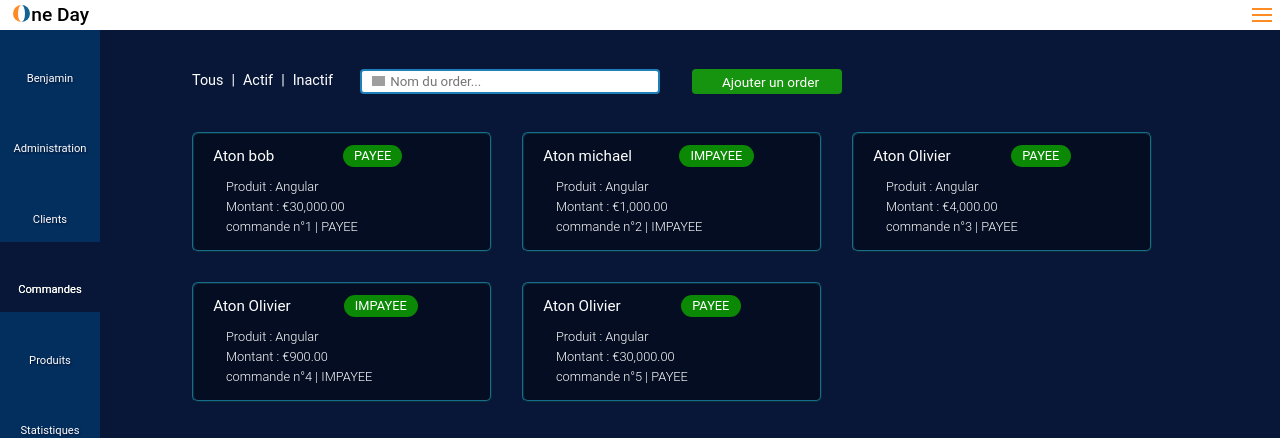
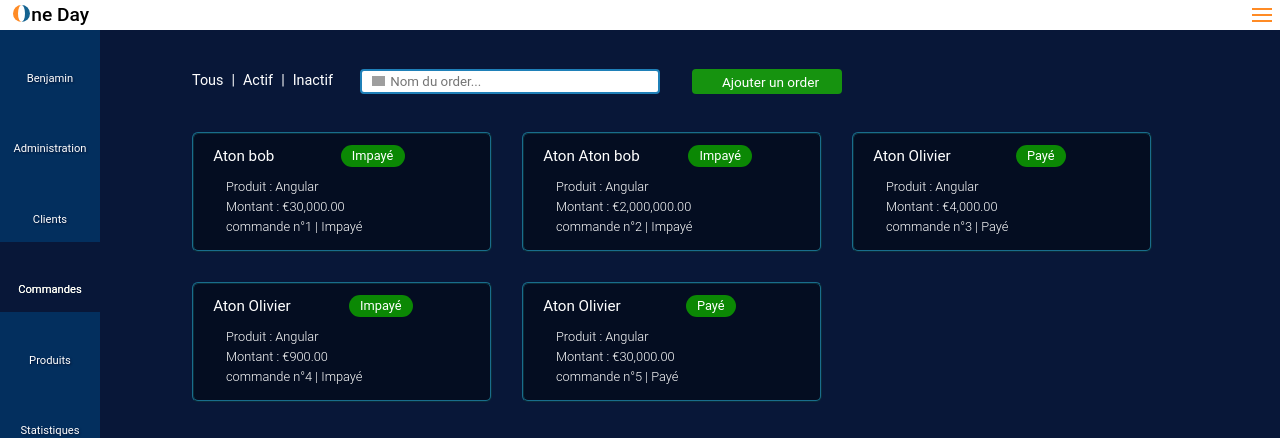
Before and after one commit to CGERARD35/projet-EPSI-angular, an Angular app: page /orders/list in a window 1280 px wide. Shown: the top 438 px of the page. Built offline with nearby package versions, Linux system fonts and the light colour scheme; data requests are answered from the project's data file; grey boxes are pictures that could not be loaded; some icons are missing.

Commit message:
orrders update + orders list

```diff
--- a/mock_db/db.json
+++ b/mock_db/db.json
@@ -1,159 +1,177 @@
 {
-  "clients" : [
+  "clients": [
     {
-      "id":1,
+      "id": 1,
       "nom": "Olivier",
       "prenom": "Aton",
       "societe": "New Team",
       "portable": "0609080706",
       "fixe": "0299675432",
-      "statut" : "actif",
-      "notes" : "blablablalabla",
-      "mail" : "Bob@Bob"
+      "statut": "actif",
+      "notes": "blablablalabla",
+      "mail": "Bob@Bob"
     },
     {
-      "id":2,
+      "id": 2,
+      "nom": "Olivier",
+      "prenom": "Bruce",
+      "societe": "New Team",
+      "portable": "0609080706",
+      "fixe": "0299675432",
+      "statut": "actif",
+      "notes": "blablablalabla",
+      "mail": "Bob@Bob"
+    },
+    {
+      "id": 3,
       "nom": "Olivier",
       "prenom": "Aton",
       "societe": "New Team",
       "portable": "0609080706",
       "fixe": "0299675432",
-      "statut" : "actif",
-      "notes" : "blablablalabla",
-      "mail" : "Bob@Bob"
+      "statut": "actif",
+      "notes": "blablablalabla",
+      "mail": "Bob@Bob"
     },
     {
-      "id":3,
+      "id": 4,
       "nom": "Olivier",
       "prenom": "Aton",
       "societe": "New Team",
       "portable": "0609080706",
       "fixe": "0299675432",
-      "statut" : "actif",
-      "notes" : "blablablalabla",
-      "mail" : "Bob@Bob"
+      "statut": "actif",
+      "notes": "blablablalabla",
+      "mail": "Bob@Bob"
     },
     {
-      "id":4,
+      "id": 5,
       "nom": "Olivier",
       "prenom": "Aton",
       "societe": "New Team",
       "portable": "0609080706",
       "fixe": "0299675432",
-      "statut" : "actif",
-      "notes" : "blablablalabla",
-      "mail" : "Bob@Bob"
-    },
-    {
-      "id":5,
-      "nom": "Olivier",
-      "prenom": "Aton",
-      "societe": "New Team",
-      "portable": "0609080706",
-      "fixe": "0299675432",
-      "statut" : "actif",
-      "notes" : "blablablalabla",
-      "mail" : "Bob@Bob"
+      "statut": "actif",
+      "notes": "blablablalabla",
+      "mail": "Bob@Bob"
     }
   ],
-
-  "commande" : [
+  "commande": [
     {
       "id": 1,
-      "company": "Capgemini",
-      "date_commande": "12/03/22",
+      "dateCommande": "12/03/22",
       "prix": "30000",
-      "duree": "3 jours",
-      "statut" : "PAYEE",
+      "duree": "3",
+      "statut": "Impayé",
       "client": {
-        "nom" : "Aton",
-        "prenom" : "bob"
+        "nom": "Aton",
+        "prenom": "bob",
+        "notes": "zaezaeazeaze"
       },
       "produit": {
-        "nomProduit" : "Angular"
+        "nomProduit": "Angular"
       }
     },
     {
-      "id":2,
-      "company": "Renault",
-      "date_commande": "22/05/22",
-      "prix": "1000",
-      "duree": "4 jours",
-      "statut" : "IMPAYEE",
+      "id": 2,
+      "dateCommande": "22/05/20",
+      "prix": "2000000",
+      "duree": "4",
+      "statut": "Impayé",
+      "notes": "zaezaeazeaze",
       "client": {
-        "nom" : "Aton",
-        "prenom" : "michael"
+        "nom": "Aton",
+        "prenom": "Aton bob",
+        "company": "Capgemini"
       },
       "produit": {
-        "nomProduit" : "Angular"
+        "nomProduit": "Angular"
       }
     },
     {
-      "id":3,
-      "company": "Sopra Steria",
-      "date_commande": "02/10/22",
+      "id": 3,
+      "dateCommande": "02/10/22",
       "prix": "4000",
-      "duree": "7 jours",
-      "statut" : "PAYEE",
+      "duree": "7",
+      "statut": "Payé",
+      "notes": "zaezaeazeaze",
       "client": {
-        "nom" : "Aton",
-        "prenom" : "Olivier"
+        "nom": "Aton",
+        "prenom": "Olivier",
+        "company": "Capgemini"
       },
       "produit": {
-        "nomProduit" : "Angular"
+        "nomProduit": "Angular"
       }
     },
     {
-      "id":4,
-      "company": "Mercedes",
+      "id": 4,
       "dateCommande": "12/09/21",
       "prix": "900",
-      "duree": "1 jour",
-      "statut" : "IMPAYEE",
+      "duree": "1",
+      "statut": "Impayé",
+      "notes": "zaezaeazeaze",
       "client": {
-        "nom" : "Aton",
-        "prenom" : "Olivier"
+        "nom": "Aton",
+        "prenom": "Olivier",
+        "company": "Capgemini"
       },
       "produit": {
-        "nomProduit" : "Angular"
+        "nomProduit": "Angular"
       }
     },
     {
-      "id":5,
-      "company": "Zalando",
-      "date_commande": "02/07/22",
+      "id": 5,
+      "dateCommande": "02/07/22",
       "prix": "30000",
-      "duree": "10 jours",
-      "statut" : "PAYEE",
+      "duree": "10",
+      "statut": "Payé",
+      "notes": "zaezaeazeaze",
       "client": {
-        "nom" : "Aton",
-        "prenom" : "Olivier"
+        "nom": "Aton",
+        "prenom": "Olivier",
+        "company": "Capgemini"
       },
       "produit": {
-        "nomProduit" : "Angular"
+        "nomProduit": "Angular"
       }
     }
   ],
-  "produit" : [
+  "produit": [
     {
-      "id":1, "nom": "Site vitrine", "type": "Aton",
-      "prix": "1500","statut" : "actif"
+      "id": 1,
+      "nom": "Site vitrine",
+      "type": "Aton",
+      "prix": "1500",
+      "statut": "actif"
     },
     {
-      "id":2, "nom": "CRM JAVA ANGULAR", "type": "Aton",
-      "prix": "5000","statut" : "actif"
+      "id": 2,
+      "nom": "CRM JAVA ANGULAR",
+      "type": "Aton",
+      "prix": "5000",
+      "statut": "actif"
     },
     {
-      "id":3, "nom": "Site e-commerce", "type": "Aton",
-      "prix": "500","statut" : "actif"
+      "id": 3,
+      "nom": "Site e-commerce",
+      "type": "Aton",
+      "prix": "500",
+      "statut": "actif"
     },
     {
-      "id":4, "nom": "Site LuiViThon", "type": "Aton",
-      "prix": "1500","statut" : "actif"
+      "id": 4,
+      "nom": "Site LuiViThon",
+      "type": "Aton",
+      "prix": "1500",
+      "statut": "actif"
     },
     {
-      "id":5, "nom": "Site vitrine", "type": "Aton",
-      "prix": "1500","statut" : "actif"
+      "id": 5,
+      "nom": "Site vitrine",
+      "type": "Aton",
+      "prix": "1500",
+      "statut": "actif"
     }
   ]
 }
--- a/src/app/core/models/order.ts
+++ b/src/app/core/models/order.ts
@@ -1,29 +1,29 @@
-import {OrderI} from "../interface/order-i";
+import {ClientOrderI, OrderI, ProduitOrderI} from "../interface/order-i";
 
-export class Order implements OrderI{
-  "id": 0;
-  "company": '';
-  "date_commande": '';
-  "prix": 0;
-  "duree": '';
-  "statut" : '';
-  "nomClient" : '';
-  "prenomClient" :'';
-  "nomUser" : '';
-  "nomProduit" : '';
-  "client": {
-    "nom": '';
-    "prenom": '';
-  }
-  "produit": {
-    "nomProduit" : '';
-  }
+export class Order implements OrderI {
+  id = 0;
+  dateCommande = '';
+  prix = 0;
+  duree = '';
+  statut = '';
+  notes = '';
+  client: ClientOrderI = new Cli();
+  produit = new Produit();
 
-
-  constructor(obj? : Partial<Order>) {
+  constructor(obj?: Partial<Order>) {
     if (obj) {
       Object.assign(this, obj);
     }
   }
 
 }
+
+export class Cli implements ClientOrderI {
+  nom = '';
+  prenom = '';
+  company = '';
+}
+
+export class Produit implements ProduitOrderI {
+  nomProduit = '';
+}
--- a/src/app/orders/pages/page-add-orders/page-add-orders.component.html
+++ b/src/app/orders/pages/page-add-orders/page-add-orders.component.html
@@ -1 +1,71 @@
-<p>page-add-orders works!</p>
+<!-- Début Formulaire Modifier la commande -->
+<section class="section-form">
+  <form class="form" method="post">
+    <div class="title-bloc">
+      <h1 class="form-title">Modifier la commande</h1>
+      <div class="form-button">
+        <button class="principal-button" id="edit-button" type="submit" routerLink="/orders" (click)="createOrder()"> Modifier</button>
+        <button class="principal-button" id="cancel" type="button" routerLink="/orders">Annuler</button>
+      </div>
+    </div>
+    <div class="bloc">
+      <div class="form-bloc">
+        <div class="form-line">
+
+        </div>
+
+
+
+        <div class="form-line">
+          <label for="client-first-name">Date de la commande</label>
+          <input id="client-first-name" placeholder="Saisir la date de la commande"
+                 type="text" name="clientFirstName" required>
+        </div>
+
+<!--        <div class="form-line">-->
+<!--          <p class="title">Société</p>-->
+<!--          <p>{{order?.client?.company}}</p>-->
+<!--        </div>-->
+
+        <div class="form-line">
+          <label for="portable-phone">Durée de la prestation (en jours)</label>
+          <input id="portable-phone" placeholder="Saisir la durée de la prestation"
+                 type="tel" name="portablePhone" required>
+        </div>
+
+        <div class="form-line">
+          <label for="fix-phone">Prix de la commande</label>
+          <input id="fix-phone" placeholder="Saisir le prix de la commande~"
+                 type="tel" name="fixPhone" required>
+        </div>
+      </div>
+      <div class="form-bloc">
+        <fieldset class="form-line">
+          <legend>Statut</legend>
+          <div class="form-radio">
+            <div class="radio-option">
+              <input type="radio" id="paye" name="statut"
+                     value="Payé">
+              <label for="paye">Payé</label>
+            </div>
+            <div class="radio-option">
+              <input type="radio" id="impaye" name="statut"
+                     value="Impayé" required>
+              <label for="impaye">Impayé</label>
+            </div>
+          </div>
+        </fieldset>
+        <div class="form-notes">
+          <label for="notes">Notes</label>
+          <textarea id="notes" name="notes"></textarea>
+        </div>
+      </div>
+    </div>
+    <div class="form-button-small-screen">
+      <button class="button-small-screen"  id="edit-button-bottom" (click)="createOrder()">Modifier</button>
+      <button class="button-small-screen" id="cancel-bottom" type="button">Annuler</button>
+    </div>
+  </form>
+  <!-- End Formulaire Modifier Client -->
+
+</section>
--- a/src/app/orders/pages/page-edit-orders/page-edit-orders.component.html
+++ b/src/app/orders/pages/page-edit-orders/page-edit-orders.component.html
@@ -1 +1,74 @@
-<p>page-edit-orders works!</p>
+<!-- Début Formulaire Modifier la commande -->
+<section class="section-form">
+  <form class="form">
+    <div class="title-bloc">
+      <h1 class="form-title">Modifier la commande</h1>
+      <div class="form-button">
+        <button class="principal-button" id="edit-button" type="submit" routerLink="/orders" (click)="updateOrder()"> Modifier</button>
+        <button class="principal-button" id="cancel" type="button" routerLink="/orders">Annuler</button>
+      </div>
+    </div>
+    <div class="bloc">
+      <div class="form-bloc">
+        <div class="form-line">
+          <p class="title">Client</p>
+          <p>{{order?.client?.nom}} {{order?.client?.prenom}}</p>
+        </div>
+        <div class="form-line">
+          <p class="title">Produit</p>
+          <p>{{order?.produit?.nomProduit}}</p>
+        </div>
+
+        <div class="form-line">
+          <label for="client-first-name">Date de la commande</label>
+          <input id="client-first-name" placeholder="Saisir la date de la commande"
+                 type="text" name="clientFirstName" [(ngModel)]="order.dateCommande" required>
+        </div>
+
+        <div class="form-line">
+          <p class="title">Société</p>
+          <p>{{order?.client?.company}}</p>
+        </div>
+
+        <div class="form-line">
+          <label for="portable-phone">Durée de la prestation (en jours)</label>
+          <input id="portable-phone" placeholder="Saisir la durée de la prestation"
+                 type="tel" name="portablePhone" [(ngModel)]="order.duree">
+        </div>
+
+        <div class="form-line">
+          <label for="fix-phone">Prix de la commande</label>
+          <input id="fix-phone" placeholder="Saisir le prix de la commande~"
+                 type="tel" name="fixPhone" [(ngModel)]="order.prix">
+        </div>
+      </div>
+      <div class="form-bloc">
+        <fieldset class="form-line">
+          <legend>Statut</legend>
+          <div class="form-radio">
+            <div class="radio-option">
+              <input type="radio" id="paye" name="statut"
+                     value="Payé" [(ngModel)]="order.statut" [checked]="order.statut === 'Payé'" >
+              <label for="paye">Payé</label>
+            </div>
+            <div class="radio-option">
+              <input type="radio" id="impaye" name="statut"
+                     value="Impayé" [(ngModel)]="order.statut" [checked]="order.statut === 'Impayé'">
+              <label for="impaye">Impayé</label>
+            </div>
+          </div>
+        </fieldset>
+        <div class="form-notes">
+          <label for="notes">Notes</label>
+          <textarea id="notes" name="notes"[(ngModel)]="order.notes"></textarea>
+        </div>
+      </div>
+    </div>
+    <div class="form-button-small-screen">
+      <button class="button-small-screen"  id="edit-button-bottom" (click)="updateOrder()">Modifier</button>
+      <button class="button-small-screen" id="cancel-bottom" type="button">Annuler</button>
+    </div>
+  </form>
+  <!-- End Formulaire Modifier Client -->
+
+</section>
--- a/src/app/orders/pages/page-edit-orders/page-edit-orders.component.scss
+++ b/src/app/orders/pages/page-edit-orders/page-edit-orders.component.scss
@@ -1,5 +1,9 @@
 @import "src/styles/form";
-p {
-  margin: 200px;
-  color: #ff8b25;
+.form-line{
+  p{
+    color: var(--white);
+  }
+  .title{
+    color: var(--orange);
+  }
 }
--- a/src/app/orders/pages/page-edit-orders/page-edit-orders.component.ts
+++ b/src/app/orders/pages/page-edit-orders/page-edit-orders.component.ts
@@ -30,10 +30,14 @@ export class PageEditOrdersComponent implements OnInit {
     this.orderService.getOrderById(this.orderId).subscribe(
       order => {
         this.order = order;
-        console.info(order);
       }
     )
   }
 
 
+  public updateOrder() {
+    this.orderService.updateOrder(this.order).subscribe(
+      order => {this.order = order}
+    )
+  }
 }
```
Also changed, not shown: src/app/core/interface/order-i.ts (+18 -17 lines), src/app/orders/orders.module.ts (+6 -4 lines), src/app/orders/pages/page-add-orders/page-add-orders.component.ts (+9 -1 lines).
